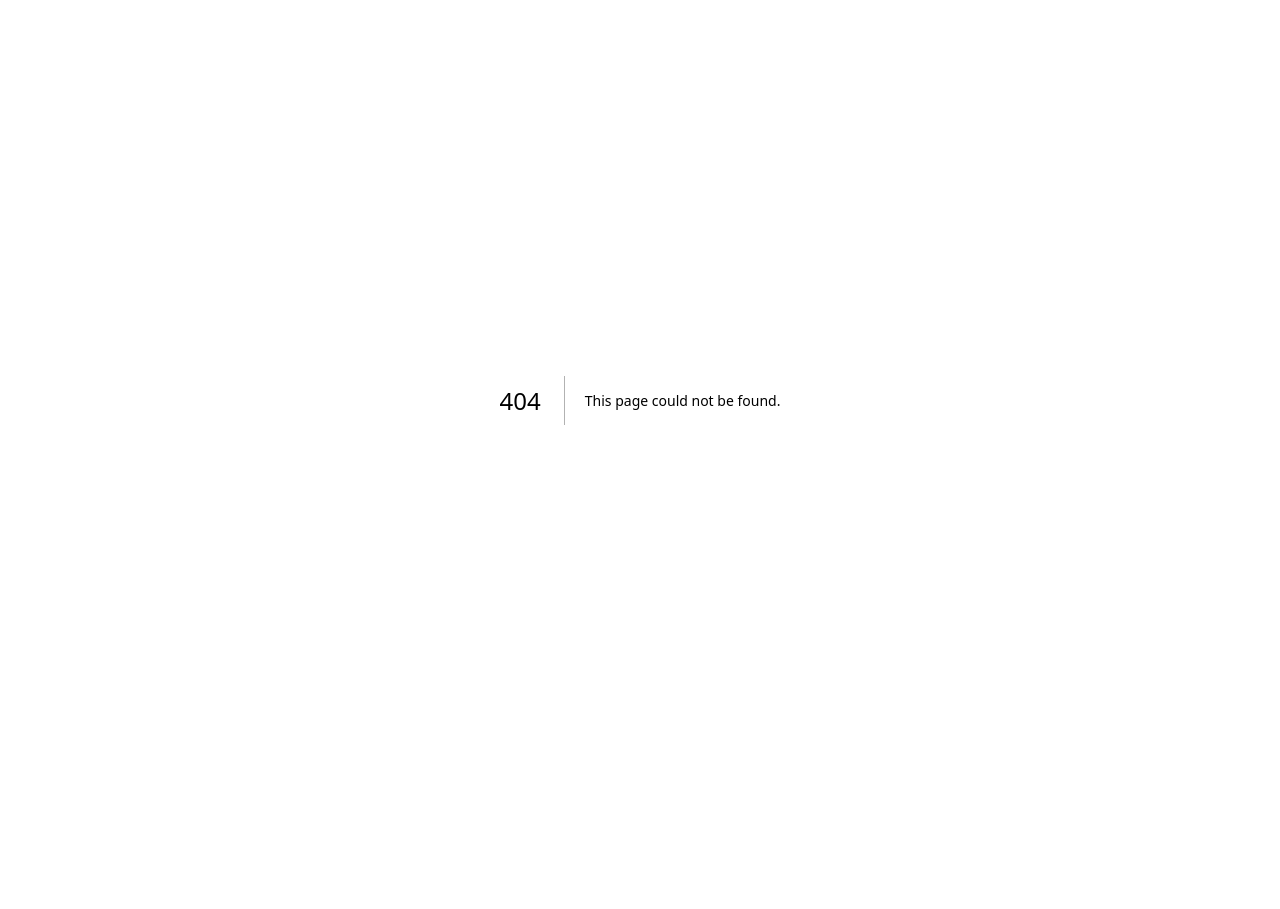
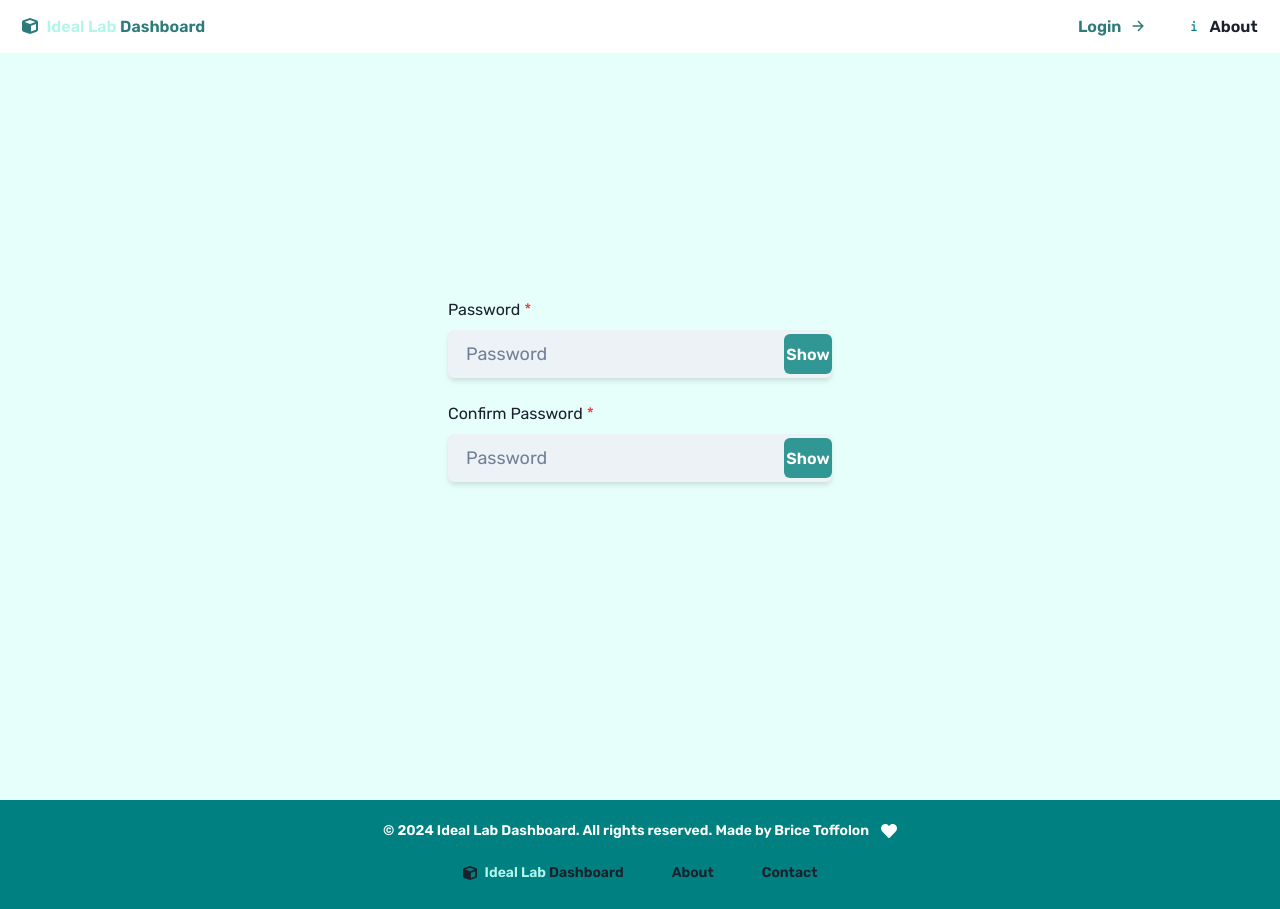
Before and after one commit to IMT-BS-Digital-Economics/ideal_lab_front, a Next.js app: page /user/password/1 in a window 1280 px wide. Before the commit this address had no page. Before the commit the page ends 800 px from the top, so only its background shows below. Built offline with nearby package versions, Linux system fonts and the light colour scheme; no server answers.

Commit message:
fix: add missing page for password reset

```diff
--- /dev/null
+++ b/src/components/user/changePassword.js
@@ -0,0 +1,131 @@
+import { useState, useEffect } from 'react';
+
+import NextLink from 'next/link';
+
+import FormData from 'form-data';
+
+import {
+    Center,
+    InputGroup,
+    FormLabel,
+    Input,
+    InputRightElement,
+    Button,
+    Fade,
+    FormControl,
+    Flex,
+    useColorModeValue,
+    Heading,
+    Text,
+} from '@chakra-ui/react';
+import { useApiCallToastResp } from '../../hooks/callApi';
+
+const ChangePassword = ({token}) => {
+    const bg = useColorModeValue('teal.50', 'teal.900');
+    const [ isSubmit, setIsSubmit ] = useState(false);
+    const [passwordInput, setPasswordInput] = useState('');
+    const [ confirmPass, setConfirmPass ] = useState('');
+    const [show, setShow] = useState(false);
+
+    const handleClick = () => {
+        setShow(!show);
+    };
+
+    const handleInputChange = (e, setter) => {
+        setter(e.target.value);
+    };
+
+    const isError = (value) => {
+        return value === '';
+    };
+
+    const isValidForm = () => !isError(passwordInput) && !isError(confirmPass);
+
+    const data = new FormData();
+    data.append('password', passwordInput);
+    data.append('confirm_password', confirmPass);
+
+    useApiCallToastResp('post', `/user/reset_password/${token}`, {password: passwordInput, confirm_password: confirmPass}, isSubmit, setIsSubmit);
+
+    return (
+        <Flex flex="1" align={'center'} justify={'center'} bg={bg}>
+            <FormControl isRequired>
+                <Center>
+                    <Flex
+                        gap={6}
+                        direction={'column'}
+                        w={{ base: '75%', xl: '30%' }}
+                    >
+                        <InputGroup
+                            variant={'filled'}
+                            size={'lg'}
+                            flexDirection={'column'}
+                        >
+                            <FormLabel>Password</FormLabel>
+                            <InputGroup>
+                                <Input
+                                    placeholder={'Password'}
+                                    type={show ? 'text' : 'password'}
+                                    value={passwordInput}
+                                    onChange={(e) =>
+                                        handleInputChange(e, setPasswordInput)
+                                    }
+                                    shadow={'md'}
+                                />
+                                <InputRightElement>
+                                    <Button
+                                        colorScheme={'teal'}
+                                        onClick={handleClick}
+                                    >
+                                        {show ? 'Hide' : 'Show'}
+                                    </Button>
+                                </InputRightElement>
+                            </InputGroup>
+                        </InputGroup>
+                        <InputGroup
+                            variant={'filled'}
+                            size={'lg'}
+                            flexDirection={'column'}
+                        >
+                            <FormLabel>Confirm Password</FormLabel>
+                            <InputGroup>
+                                <Input
+                                    placeholder={'Password'}
+                                    type={show ? 'text' : 'password'}
+                                    value={confirmPass}
+                                    onChange={(e) =>
+                                        handleInputChange(e, setConfirmPass)
+                                    }
+                                    shadow={'md'}
+                                />
+                                <InputRightElement>
+                                    <Button
+                                        colorScheme={'teal'}
+                                        onClick={handleClick}
+                                    >
+                                        {show ? 'Hide' : 'Show'}
+                                    </Button>
+                                </InputRightElement>
+                            </InputGroup>
+                        </InputGroup>
+                        <Fade in={isValidForm()}>
+                            <Button
+                                colorScheme={'teal'}
+                                size={'lg'}
+                                w={'100%'}
+                                isLoading={isSubmit}
+                                loadingText={'Wait...'}
+                                onClick={() => setIsSubmit(true)}
+                                shadow={'md'}
+                            >
+                                Change Password
+                            </Button>
+                        </Fade>
+                    </Flex>
+                </Center>
+            </FormControl>
+        </Flex>
+    );
+};
+
+export default ChangePassword;
--- /dev/null
+++ b/src/pages/user/password/[token].js
@@ -0,0 +1,22 @@
+import NavBar from '../../../components/layout/navBar';
+import Footer from '../../../components/layout/footer';
+import ChangePassword from '../../../components/user/changePassword';
+import { Flex } from '@chakra-ui/react';
+
+import { useRouter } from 'next/router';
+
+const password = () => {
+    const router = useRouter();
+
+    return (
+        <>
+            <Flex direction={'column'} h={'100vh'} w={'100vw'}>
+                <NavBar />
+                <ChangePassword token={router.query.token}/>
+            </Flex>
+            <Footer />
+        </>
+    );
+};
+
+export default password;
```
